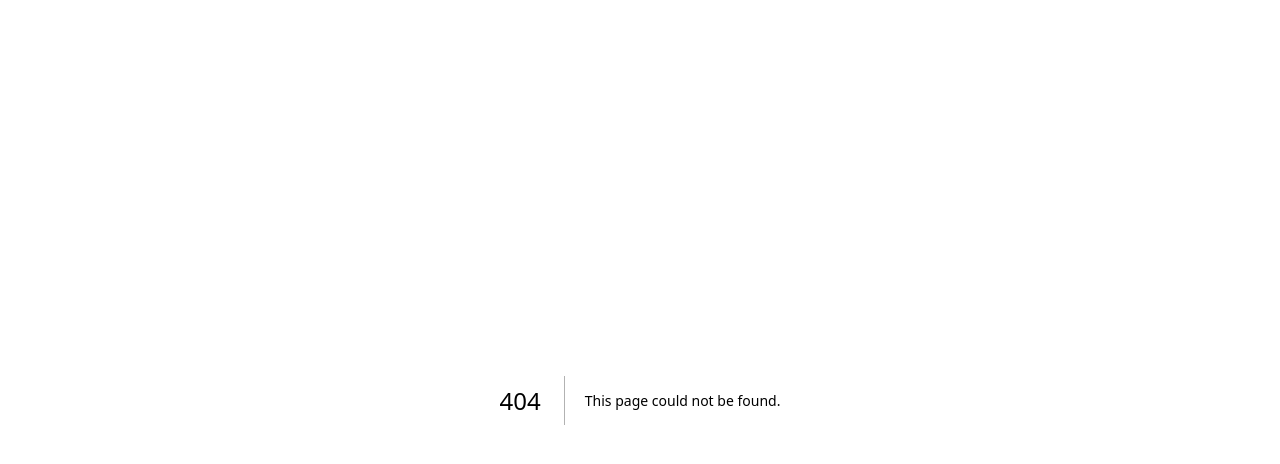
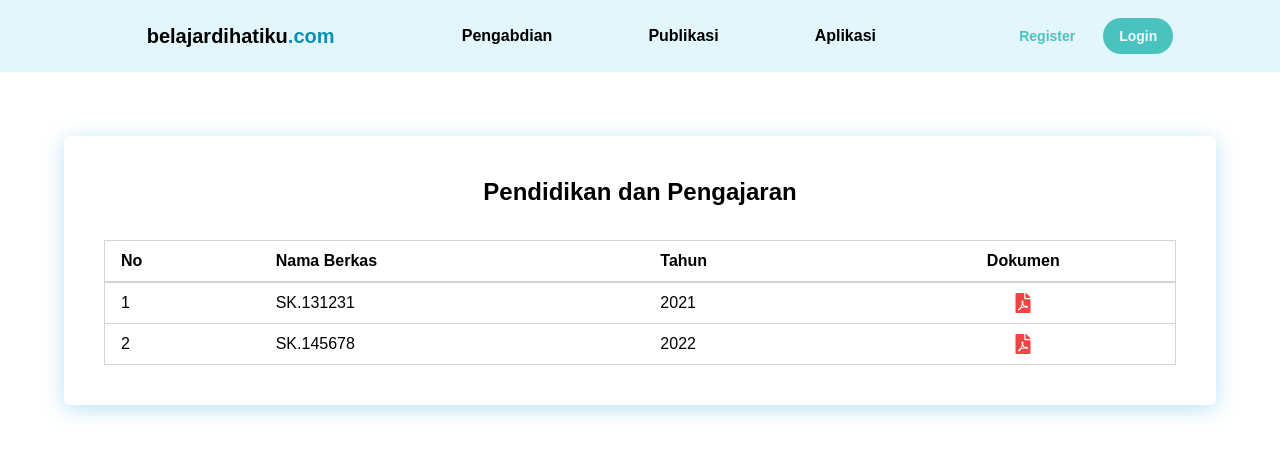
Before and after one commit to Fullstack-collaboration/Belajar-Dihatiku, a Next.js app: page /documents/pendidikan in a window 1280 px wide. Before the commit this address had no page. Shown: the top 464 px of the page. Built offline with nearby package versions, Linux system fonts and the light colour scheme.

Commit message:
Halaman documents

```diff
--- /dev/null
+++ b/app/api/documents/route.js
@@ -0,0 +1,60 @@
+export async function GET(req) {
+    const documents = {
+      pendidikan: [
+        { namaBerkas: "SK.131231", tahun: 2021, dokumenUrl: "/documents/pendidikan/SK.131231.pdf", format: "PDF" },
+        { namaBerkas: "SK.145678", tahun: 2022, dokumenUrl: "/documents/pendidikan/SK.145678.pdf", format: "PDF" }
+      ],
+      pengabdian: [
+        { namaBerkas: "SK.223344", tahun: 2020, dokumenUrl: "/documents/pengabdian/SK.223344.pdf", format: "PDF" },
+        { namaBerkas: "SK.556677", tahun: 2023, dokumenUrl: "/documents/pengabdian/SK.556677.pdf", format: "PDF" }
+      ],
+      penelitian: [
+        { namaBerkas: "SK.334455", tahun: 2019, dokumenUrl: "/documents/penelitian/SK.334455.pdf", format: "PDF" },
+        { namaBerkas: "SK.334455", tahun: 2019, dokumenUrl: "/documents/penelitian/SK.334455.pdf", format: "PDF" },
+        { namaBerkas: "SK.334455", tahun: 2019, dokumenUrl: "/documents/penelitian/SK.334455.pdf", format: "PDF" },
+        { namaBerkas: "SK.334455", tahun: 2019, dokumenUrl: "/documents/penelitian/SK.334455.pdf", format: "PDF" },
+        { namaBerkas: "SK.334455", tahun: 2019, dokumenUrl: "/documents/penelitian/SK.334455.pdf", format: "PDF" },
+        { namaBerkas: "SK.334455", tahun: 2019, dokumenUrl: "/documents/penelitian/SK.334455.pdf", format: "PDF" },
+        { namaBerkas: "SK.334455", tahun: 2019, dokumenUrl: "/documents/penelitian/SK.334455.pdf", format: "PDF" },
+        { namaBerkas: "SK.334455", tahun: 2019, dokumenUrl: "/documents/penelitian/SK.334455.pdf", format: "PDF" },
+        { namaBerkas: "SK.334455", tahun: 2019, dokumenUrl: "/documents/penelitian/SK.334455.pdf", format: "PDF" },
+        { namaBerkas: "SK.667788", tahun: 2022, dokumenUrl: "/documents/penelitian/SK.667788.pdf", format: "PDF" }
+      ]
+    };
+
+    const { searchParams } = new URL(req.url);
+    const filter = searchParams.get('filter');
+
+    if (filter && documents[filter]) {
+      return Response.json({ data: documents[filter], error: false });
+    }
+
+    return Response.json({ data: documents, error: false });
+  }
+
+  export async function POST(req) {
+    const body = await req.json();
+
+    const filter = body.filter;
+
+    const documents = {
+      pendidikan: [
+        { namaBerkas: "SK.131231", tahun: 2021, dokumenUrl: "/documents/pendidikan/SK.131231.pdf", format: "PDF" },
+        { namaBerkas: "SK.145678", tahun: 2022, dokumenUrl: "/documents/pendidikan/SK.145678.pdf", format: "PDF" }
+      ],
+      pengabdian: [
+        { namaBerkas: "SK.223344", tahun: 2020, dokumenUrl: "/documents/pengabdian/SK.223344.pdf", format: "PDF" },
+        { namaBerkas: "SK.556677", tahun: 2023, dokumenUrl: "/documents/pengabdian/SK.556677.pdf", format: "PDF" }
+      ],
+      penelitian: [
+        { namaBerkas: "SK.334455", tahun: 2019, dokumenUrl: "/documents/penelitian/SK.334455.pdf", format: "PDF" },
+        { namaBerkas: "SK.667788", tahun: 2022, dokumenUrl: "/documents/penelitian/SK.667788.pdf", format: "PDF" }
+      ]
+    };
+
+    if (filter && documents[filter]) {
+      return Response.json({ data: documents[filter], error: false });
+    }
+
+    return Response.json({ data: null, error: true, message: "Filter tidak valid atau tidak ditemukan." });
+  }
--- a/app/document/layout.jsx
+++ /dev/null
@@ -1,11 +0,0 @@
-import React from 'react'
-
-const layout = ({children}) => {
-  return (
-    <div>Ini Navbar
-        {children}
-    </div>
-  )
-}
-
-export default layout
--- a/app/document/page.jsx
+++ /dev/null
@@ -1,12 +0,0 @@
-import React from 'react'
-
-
-const Document = () => {
-  return (
-    <div>
-
-    </div>
-  )
-}
-
-export default Document
--- /dev/null
+++ b/app/documents/[id]/page.jsx
@@ -0,0 +1,95 @@
+"use client";
+
+import { usePathname } from 'next/navigation';
+import { useEffect, useState } from 'react';
+import { FaFilePdf } from "react-icons/fa";
+import Navbar from "@/components/Navbar";
+
+const DocumentPage = () => {
+  const pathname = usePathname();
+  const [documentData, setDocumentData] = useState([]);
+  const [isLoading, setIsLoading] = useState(true);
+  const [error, setError] = useState(null);
+
+  useEffect(() => {
+
+    window.scrollTo(0, 0);
+
+
+    const id = pathname.split('/').pop();
+
+    const fetchData = async () => {
+      try {
+        const response = await fetch(`/api/documents?filter=${id}`);
+        if (!response.ok) throw new Error('Gagal mengambil data dari API');
+        const data = await response.json();
+        setDocumentData(data.data);
+        setIsLoading(false);
+      } catch (error) {
+        setError(error.message);
+        setIsLoading(false);
+      }
+    };
+
+    fetchData();
+  }, [pathname]);
+
+  const id = pathname.split('/').pop();
+
+  const documents = {
+    pendidikan: {
+      title: "Pendidikan dan Pengajaran",
+    },
+    pengabdian: {
+      title: "Pengabdian Masyarakat",
+    },
+    penelitian: {
+      title: "Penelitian dan Pengembangan",
+    },
+  };
+
+  const document = documents[id];
+
+  if (!document) {
+    return <p>Document not found...</p>;
+  }
+
+  if (isLoading) return <p>Loading data...</p>;
+  if (error) return <p>Error: {error}</p>;
+
+  return (
+    <>
+      <Navbar />
+      <div className="max-w-6xl mx-auto mt-16 p-10 rounded-md bg-white shadow-[0_4px_20px_0_rgba(135,206,235,0.6)]">
+        <h1 className="flex justify-center text-2xl font-bold text-black mb-8">{document.title}</h1>
+
+        <table className="w-full bg-white border border-gray-300">
+          <thead>
+            <tr>
+              <th className="py-2 px-4 border-b-2 border-gray-300 text-left">No</th>
+              <th className="py-2 px-4 border-b-2 border-gray-300 text-left">Nama Berkas</th>
+              <th className="py-2 px-4 border-b-2 border-gray-300 text-left">Tahun</th>
+              <th className="py-2 px-4 border-b-2 border-gray-300 text-center">Dokumen</th>
+            </tr>
+          </thead>
+          <tbody>
+            {documentData.map((item, index) => (
+              <tr key={index}>
+                <td className="py-2 px-4 border-b border-gray-300">{index + 1}</td>
+                <td className="py-2 px-4 border-b border-gray-300">{item.namaBerkas}</td>
+                <td className="py-2 px-4 border-b border-gray-300">{item.tahun}</td>
+                <td className="py-2 px-4 border-b border-gray-300 text-center">
+                  <a href={item.dokumenUrl} target="_blank" className="flex justify-center items-center text-red-500">
+                    <FaFilePdf size={20} />
+                  </a>
+                </td>
+              </tr>
+            ))}
+          </tbody>
+        </table>
+      </div>
+    </>
+  );
+};
+
+export default DocumentPage;
--- /dev/null
+++ b/app/pages/documents/pendidikan/pages.jsx
@@ -0,0 +1,45 @@
+import { useRouter } from 'next/router';
+
+const DocumentPage = () => {
+  const router = useRouter();
+  const { id } = router.query;
+
+  const documents = {
+    pendidikan: {
+      title: "Pendidikan dan Pengajaran",
+      description:
+        "Tempat pendidikan berkualitas tinggi bertemu pengajaran inovatif. Bergabunglah untuk meraih masa depan cerah melalui pengalaman belajar yang menginspirasi.",
+      color: "#2F327D",
+    },
+    pengabdian: {
+      title: "Pengabdian Masyarakat",
+      description:
+        "Program Pengabdian Masyarakat kami dan jadilah agen perubahan yang membawa dampak positif dalam masyarakat.",
+      color: "#29B9E7",
+    },
+    penelitian: {
+      title: "Penelitian dan Pengembangan",
+      description:
+        "Inovasi adalah kunci, kita menjelajahi batas ilmu pengetahuan. Bergabunglah untuk menciptakan solusi inovatif yang membawa perubahan nyata.",
+      color: "#F48C06",
+    },
+  };
+
+  const document = documents[id];
+
+  if (!document) {
+    return <p>Loading...</p>; // Atau bisa menampilkan pesan kesalahan jika id tidak ditemukan
+  }
+
+  return (
+    <div
+      className="max-w-2xl mx-auto mt-16 p-8 rounded-md"
+      style={{ backgroundColor: document.color }}
+    >
+      <h1 className="text-2xl font-bold text-white">{document.title}</h1>
+      <p className="text-white mt-4">{document.description}</p>
+    </div>
+  );
+};
+
+export default DocumentPage;
--- a/components/DocumentSection.jsx
+++ b/components/DocumentSection.jsx
@@ -17,7 +17,7 @@ const DocumentSection = () => {
             title="Pendidikan dan Pengajaran"
             description={"Tempat pendidikan berkualitas tinggi bertemu pengajaran inovatif. Bergabunglah untuk meraih masa depan cerah melalui pengalaman belajar yang menginspirasi."}
             color={"#2F327D"}
-            link={"/documents/pengabdian"}
+            link={"/documents/pendidikan"}
             logo={<IoDocumentTextOutline size={35} className="text-white" />}
           />
           <CardDocument
@@ -31,7 +31,7 @@ const DocumentSection = () => {
             title="Penelitian dan Pengembangan"
             description={"inovasi adalah kunci, kita menjelajahi batas ilmu pengetahuan. Bergabunglah untuk menciptakan solusi inovatif yang membawa perubahan nyata."}
             color={"#F48C06"}
-            link={"/documents/pengabdian"}
+            link={"/documents/penelitian"}
             logo={<FaCalendarAlt size={35} className="text-white" />}
           />
         </div>
```
Also changed, not shown: 1 other file (tests, documents, lock files or other folders).
